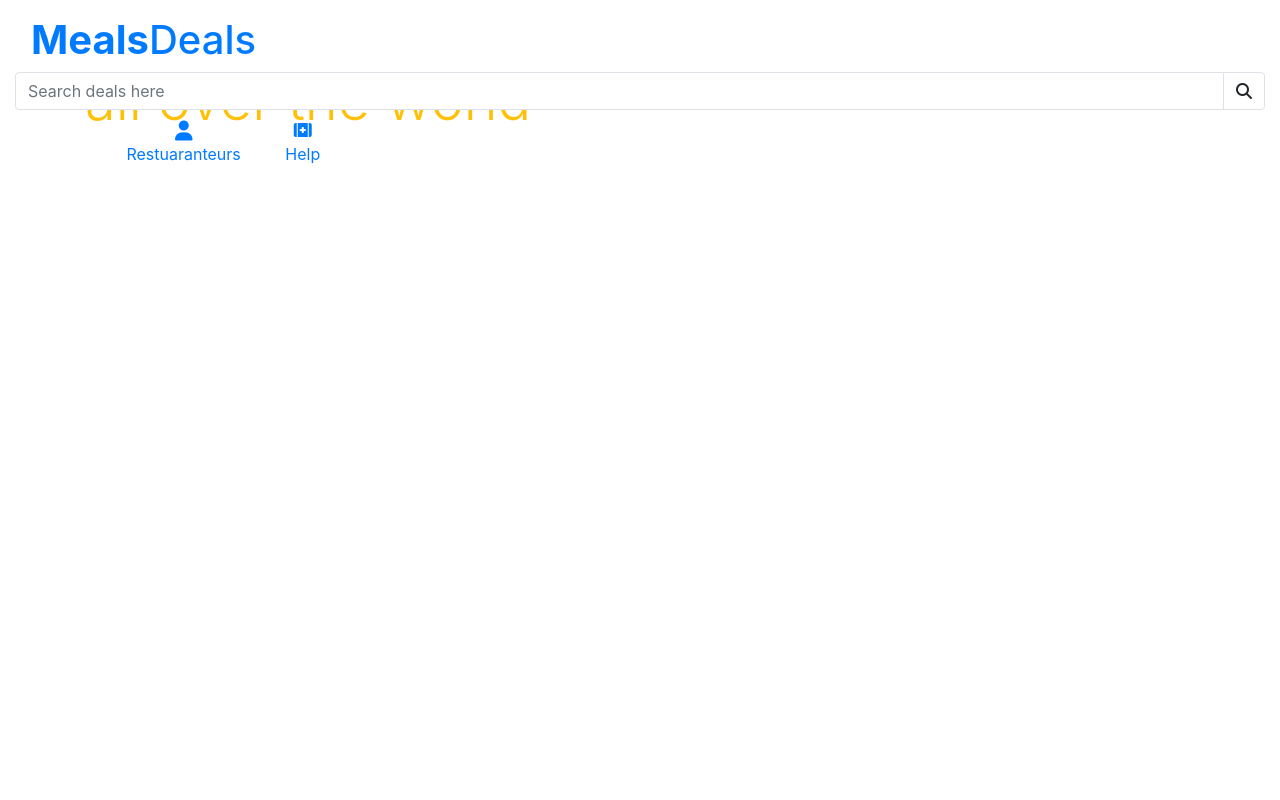
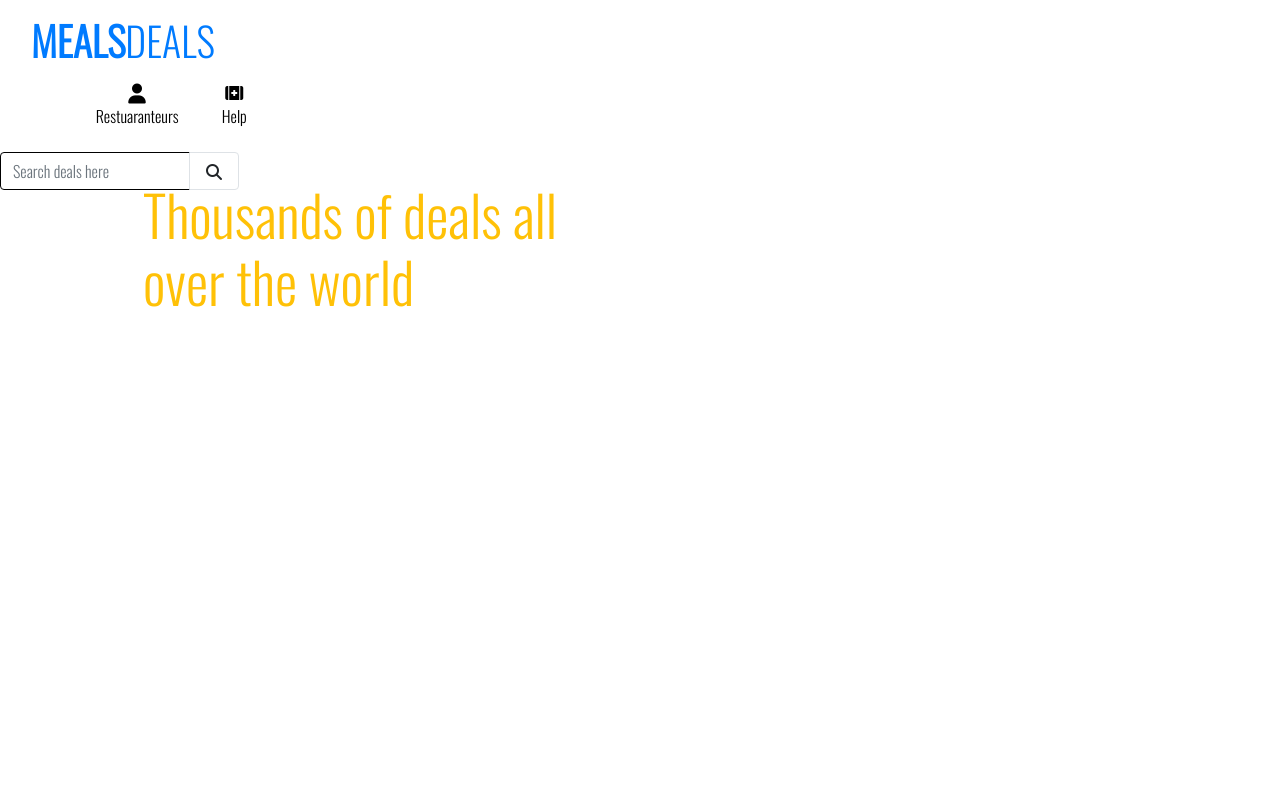
Before and after one commit to Justwhittaker/PRO4-Mealdeals, a Django app: page / in a window 1280 px wide. Run offline with Django 3.2, Linux system fonts and the light colour scheme; some libraries are stand-ins or nearby versions.

Commit message:
feat(mealdeals): added landing page header2

```diff
--- a/mealdeals/settings.py
+++ b/mealdeals/settings.py
@@ -145,3 +145,7 @@ USE_TZ = True
 # https://docs.djangoproject.com/en/3.1/howto/static-files/
 
 STATIC_URL = '/static/'
+STATICFILES_DIRS = (os.path.join(BASE_DIR, 'static'),)
+
+MEDIA_URL = '/media/'
+MEDIA_ROOT = os.path.join(BASE_DIR, 'media')
--- a/mealdeals/urls.py
+++ b/mealdeals/urls.py
@@ -15,9 +15,11 @@ Including another URLconf
 """
 from django.contrib import admin
 from django.urls import path, include
+from django.conf import settings
+from django.conf.urls.static import static
 
 urlpatterns = [
     path('admin/', admin.site.urls),
     path('accounts/', include('allauth.urls')),
     path('', include('home.urls')),
-]
+] + static(settings.MEDIA_URL, document_root=settings.MEDIA_ROOT)
--- /dev/null
+++ b/static/css/base.css
@@ -0,0 +1,65 @@
+@import url('https://fonts.googleapis.com/css2?family=Crimson+Text&display=swap');
+@import url('https://fonts.googleapis.com/css2?family=Oswald:wght@300&display=swap');
+
+html {
+    height: 100%;
+}
+
+body {
+    height: calc(100vh -164px);
+    color: black;
+    font-family: 'Oswald';
+}
+
+/* from Bulma */
+.icon {
+    align-items: center;
+    display: inline-flex;
+    justify-content: center;
+    height: 1.5rem;
+    width: 1.5rem;
+}
+
+.logo-font {
+    text-transform: uppercase;
+}
+
+.main-logo-link {
+    width: fit-content;
+}
+
+.text-black {
+    color: black;
+}
+
+text.red {
+    color: red;
+}
+
+.border-black {
+    border: black 1px solid !important;
+}
+
+/* -------------------------------- Media Queries */
+
+/* Slightly larger container on xl screens */
+@media (min-width: 1200px) {
+  .container {
+    max-width: 80%;
+  }
+}
+
+/* fixed top navbar only on medium and up */
+@media (min-width: 992px) {
+    .fixed-top-desktop-only {
+        position: fixed;
+        top: 0;
+        right: 0;
+        left: 0;
+        z-index: 1030;
+    }
+
+    .header-container {
+        padding-top: 164px;
+    }
+}
--- a/templates/base.html
+++ b/templates/base.html
@@ -18,7 +18,7 @@
     {% block corecss %}
     <link rel="stylesheet" href="https://stackpath.bootstrapcdn.com/bootstrap/4.4.1/css/bootstrap.min.css"
         integrity="sha384-Vkoo8x4CGsO3+Hhxv8T/Q5PaXtkKtu6ug5TOeNV6gBiFeWPGFN9MuhOf23Q9Ifjh" crossorigin="anonymous">
-    <link rel="stylesheet" href="https://fonts.googleapis.com/css?family=Lato&display=swap">
+    <link href="https://fonts.googleapis.com/css2?family=Oswald:wght@300&display=swap" rel="stylesheet">
     <link rel="stylesheet" href="{% static 'css/base.css' %}">
     {% endblock %}
 
@@ -26,7 +26,7 @@
     {% endblock %}
 
     {% block corejs %}
-    <script src="https://kit.fontawesome.com/e9c73d7092.js" crossorigin="anonymous"></script>
+    <script src="https://kit.fontawesome.com/cb686f92e0.js" crossorigin="anonymous"></script>
     <script src="https://code.jquery.com/jquery-3.4.1.slim.min.js"
         integrity="sha384-J6qa4849blE2+poT4WnyKhv5vZF5SrPo0iEjwBvKU7imGFAV0wwj1yYfoRSJoZ+n"
         crossorigin="anonymous"></script>
@@ -47,28 +47,13 @@
 <body>
     <header class="container-fluid fixed-top">
         <div id="topnav" class="row bg-white pt-lg-2 d-none d-lg-flex">
-            <div class="col-12 col-lg-4 my-auto py-1 py-lg-0 text-center text-lg-left">
+            <div class="col-12 col-lg-3 my-auto py-1 py-lg-0 text-center text-lg-left">
                 <a href="{% url 'home' %}" class="nav-link main-logo-link">
                     <h1 class="logo-font text-red my-0"><strong>Meals</strong>Deals</h1>
                 </a>
             </div>
         </div>
-        <div>
-            <form method="GET" action="">
-                <div class="input-group w-100">
-                    <input class="form-control border border-black rounded=0" type="text" name="q"
-                        placeholder="Search deals here">
-                    <div class="input-group-append">
-                        <button class="form-control btn btn-black border border rounded=0" type="submit">
-                            <span class="icon">
-                                <i class="fas fa-search"></i>
-                            </span>
-                        </button>
-                    </div>
-                </div>
-            </form>
-        </div>
-        <div class="col-12 col-lg-4 my-auto py-1 py-lg-0">
+        <div class="col-12 col-lg-3 my-auto py-1 py-lg-0">
             <ul class="list-inline list-unstyled text-center tect-lg-right my-0">
                 <li class="list-inline-item dropdown">
                     <a class="text-black nav-link" href="" id="user-options" data-toggle="dropdown" aria-haspopup="true" aria-expanded="false">
@@ -100,6 +85,23 @@
                 </li>
             </ul>
         </div>
+
+        <div class="row bg-white">
+            <form method="GET" action="">
+                <div class="input-group w-100">
+                    <input class="form-control border border-black rounded=0" type="text" name="q"
+                        placeholder="Search deals here">
+                    <div class="input-group-append">
+                        <button class="form-control btn btn-black border border rounded=0" type="submit">
+                            <span class="icon">
+                                <i class="fas fa-search"></i>
+                            </span>
+                        </button>
+                    </div>
+                </div>
+            </form>
+        </div>
+         </header>
         <div class="row bg-white">
             <nav class="navbar navbar-expand-lg navbar-light w-100">
                 <button class="navbar-toggler" type="button" data-toggle="collapse" data-target="#main_nav" aria-controls="false" aria-label="Toggle navigation">
@@ -107,7 +109,9 @@
                 </button>
             </nav>
         </div>
-    </header>
+
+
+
 
     {% if messages %}
     <div class="message-container">
```
